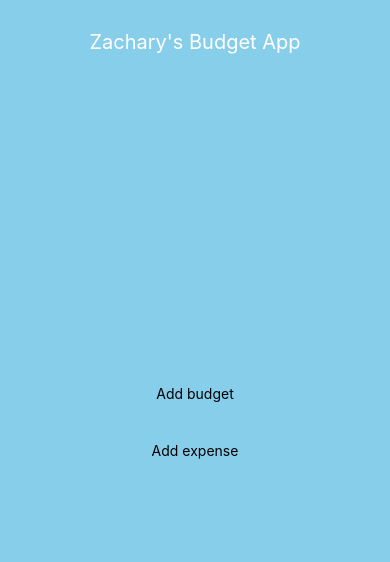
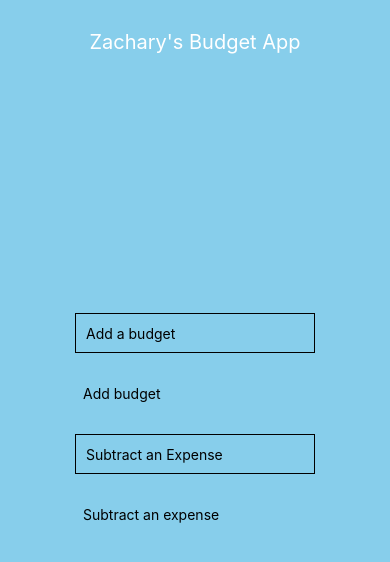
Before and after one commit to taylor67469/budgeApp, a React Native app: screen / in a window 390 px wide. Shown: the top 562 px of the page. Built offline with nearby package versions, Linux system fonts and the light colour scheme.

Commit message:
working on the buttons!

```diff
--- a/Add.tsx
+++ b/Add.tsx
@@ -1,11 +1,20 @@
 import { useState } from 'react';
-import { StyleSheet, Text, View, Pressable } from 'react-native';
+import { StyleSheet, Text, View, Pressable, TextInput } from 'react-native';
 export default function Add(){
     const [add,setAdd]=useState(0);
+    const [number, onChangeNumber] = useState();
     return(
+        <div>
+        <TextInput
+        style={styles.input}
+        value={number}
+        placeholder="Add a budget"
+        keyboardType="numeric"
+      />
     <Pressable style={styles.myButtons} onPress={()=>setAdd(add+1)}>
         <Text style={styles.myText}>Add budget</Text>
     </Pressable>
+    </div>
     );
 
 }
@@ -16,4 +25,10 @@ const styles = StyleSheet.create({
       myText:{
         color:'black',
       },
+      input: {
+        height: 40,
+        margin: 12,
+        borderWidth: 1,
+        padding: 10,
+      },
   });
--- a/Sub.tsx
+++ b/Sub.tsx
@@ -1,10 +1,21 @@
 import { useState } from 'react';
-import { StyleSheet, Text, View, Pressable } from 'react-native';
+import { StyleSheet, Text, View, Pressable, TextInput } from 'react-native';
 export default function Sub(){
     const [sub,setSub]=useState(0);
-    return(<Pressable style={styles.myButtons} onPress={()=>setSub(sub+1)}>
-        <Text style={styles.myText}>Add expense</Text>
-    </Pressable>);
+    const [number, onChangeNumber] = useState();
+    return(
+    <div>
+        <TextInput
+        style={styles.input}
+        value={number}
+        placeholder="Subtract an Expense"
+        keyboardType="numeric"
+      />
+    <Pressable style={styles.myButtons} onPress={()=>setSub(sub+1)}>
+        <Text style={styles.myText}>Subtract an expense</Text>
+    </Pressable>
+    </div>
+    );
 
 }
 const styles = StyleSheet.create({
@@ -13,5 +24,12 @@ const styles = StyleSheet.create({
       },
       myText:{
         color:'black',
+        marginLeft:0,
+      },
+      input: {
+        height: 40,
+        margin: 12,
+        borderWidth: 1,
+        padding: 10,
       },
   });
```
